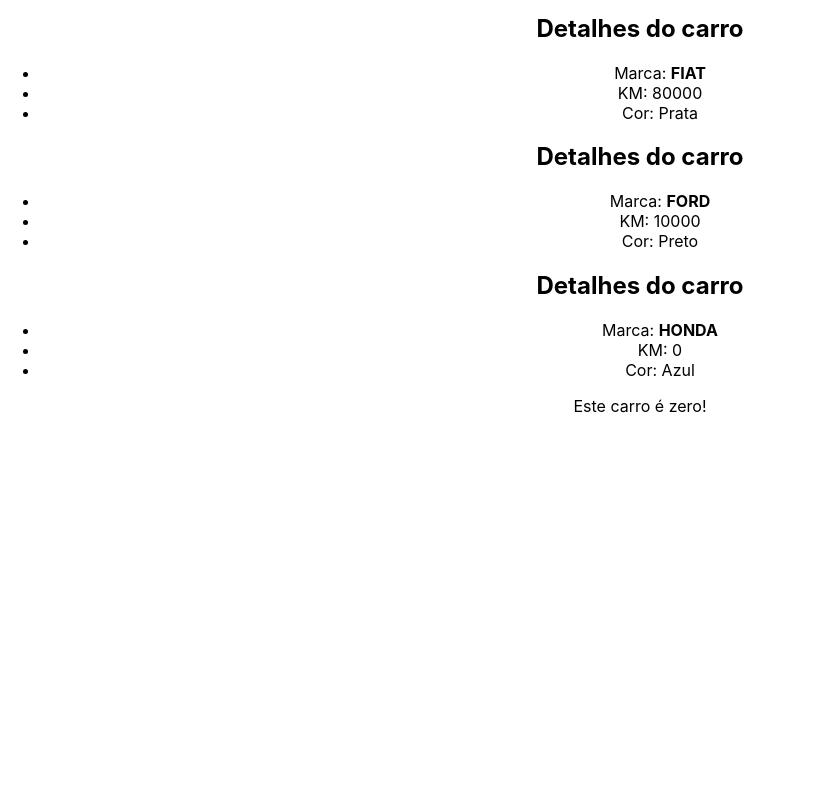
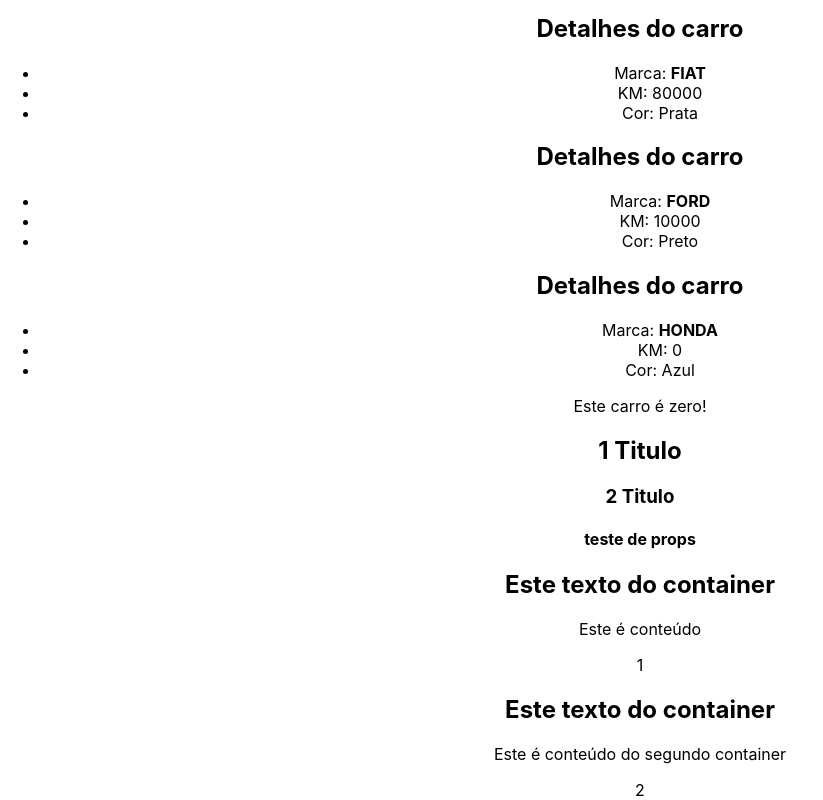
Before and after one commit to Miguelito2926/Treinamento-React, a React (Create React App) app: page / in a window 1280 px wide. Shown: the part 1856-2656 px from the top of the page, without its empty margins (0-823 px from the left). Before the commit the page ends 2288 px from the top, so only its background shows below. Built offline with nearby package versions, Linux system fonts and the light colour scheme.

Commit message:
Trabalhando com children e fragments

```diff
--- a/src/App.js
+++ b/src/App.js
@@ -1,3 +1,4 @@
+
 import './App.css'
 import Donald from './assets/donald.png'
 import CarDetails from './components/CarDetails'
@@ -5,13 +6,15 @@ import ConditionalRender from './components/ConditionalRender'
 import LisRender from './components/ListRender'
 import ManageData from './components/ManageData'
 import ShowUserName from './components/ShowUserName'
+import Fragments from './components/Fragments'
+import Container from './components/Container'
 
 function App () {
   const cars = [
     { id: 1, model: 'Fiat', color: 'Amarelo', km: 0, newCar: true },
     { id: 2, model: 'Ford', color: 'Azul', km: 0, newCar: true },
     { id: 3, model: 'VW', color: 'Vermelho', km: 1000, newCar: false },
-    { id: 4, model: 'GM', color: 'Rosa', km: 0, km: 0, newCar: true },
+    { id: 4, model: 'GM', color: 'Rosa', km: 0, newCar: true },
     { id: 5, model: 'Honda', color: 'Branco', km: 20000, newCar: false },
     { id: 6, model: 'BYD', color: 'Cinza', km: 50000, newCar: false },
     { id: 7, model: 'Cherry', color: 'Verde', km: 0, newCar: true }
@@ -52,6 +55,13 @@ function App () {
       {/*Reaproveitando componentes */}
       <CarDetails model='FORD' km={10000} color='Preto' newCar={false} />
       <CarDetails model='HONDA' km={0} color='Azul' newCar={true} />
+
+      {/*Fragment*/}
+      <Fragments teste="teste de props"/>
+
+      {/*Children*/}
+      <Container myValue="1"><p>Este é conteúdo </p></Container>
+      <Container myValue="2"><p>Este é conteúdo do segundo container</p></Container>
     </div>
   )
 }
--- /dev/null
+++ b/src/components/Container.js
@@ -0,0 +1,11 @@
+import React from 'react'
+
+export default function Container({children, myValue}) {
+  return (
+    <div>
+        <h2>Este texto do container</h2>
+        {children}
+        {myValue}
+    </div>
+  )
+}
--- /dev/null
+++ b/src/components/Fragments.js
@@ -0,0 +1,11 @@
+import React from 'react'
+
+export default function Fragments({teste}) {
+  return (
+    <>
+    <h2>1 Titulo</h2>
+    <h3>2 Titulo</h3>
+    <h4>{teste}</h4>
+    </>
+  )
+}
```
